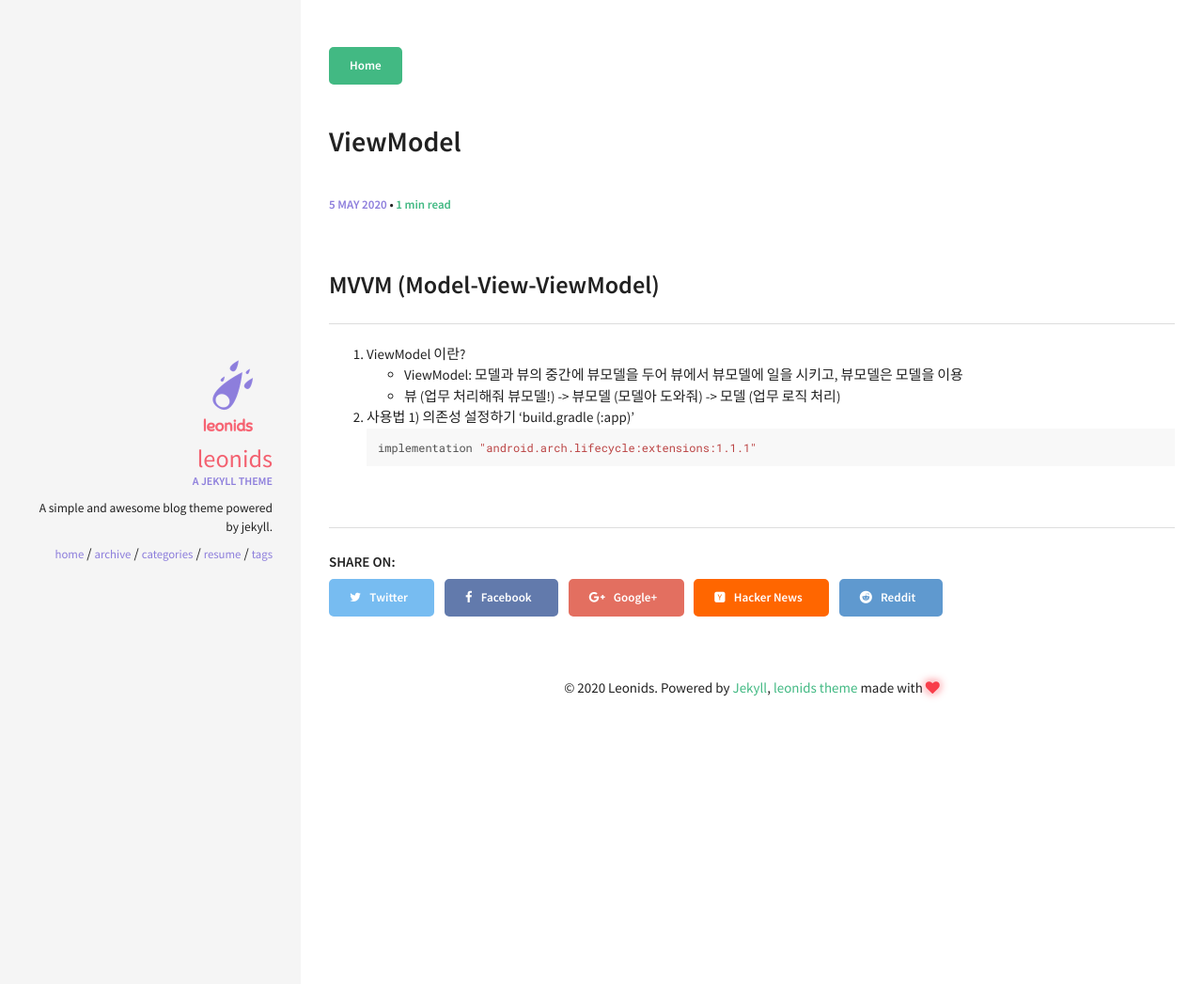
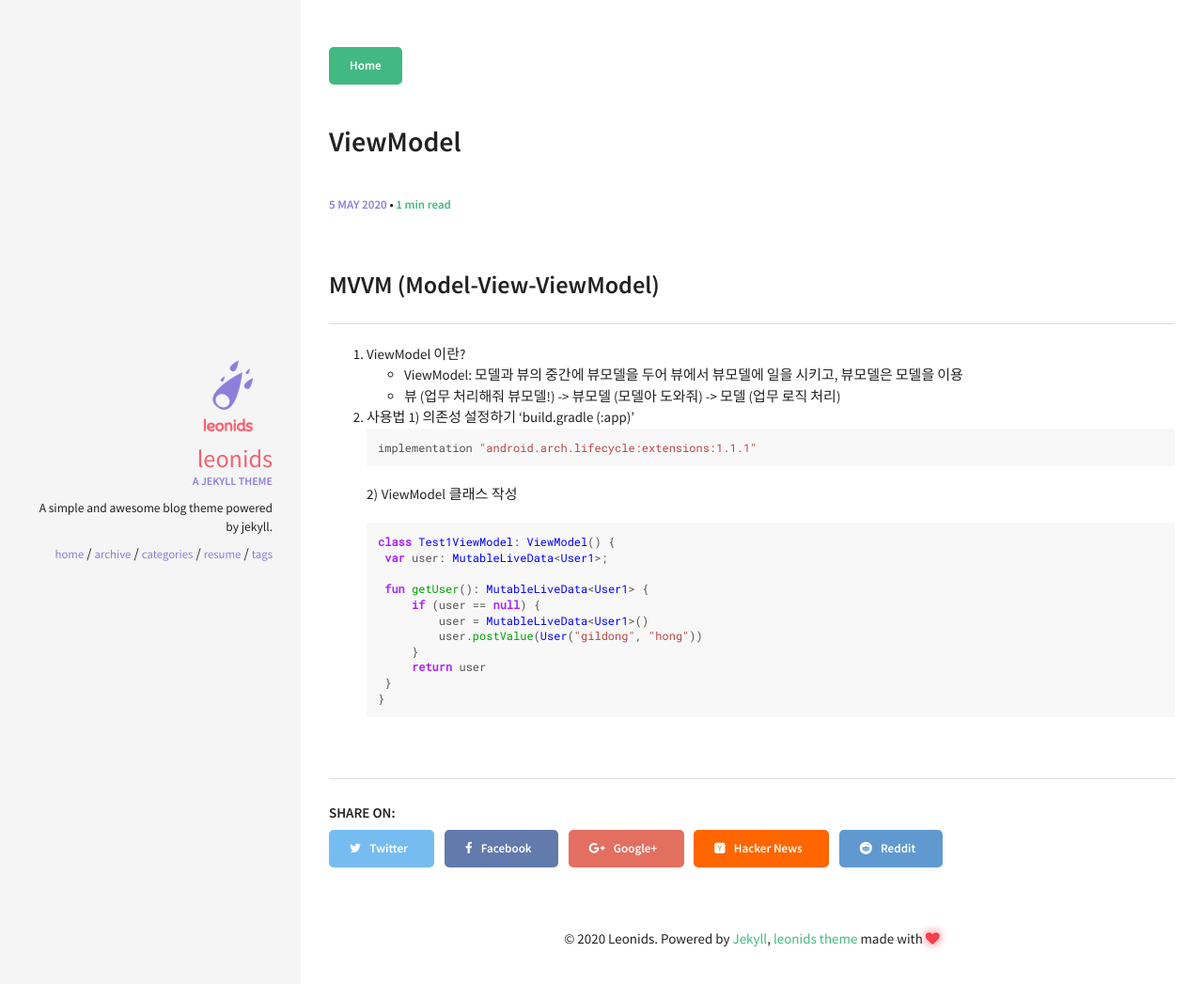
Before and after one commit to sgmsgood/sgmsgood.github.io, a Jekyll site: the page built from _posts/2020-05-05-andorid-viewmodel.md, in a window 1280 px wide. Shown: the top 1047 px of the page at 94% size. Built offline with Jekyll 4.4.1, drawn with Linux system fonts in a browser that asks for light colours.

Commit message:
viewmodel
1. 사용법
2. 클래스 작성

````diff
--- a/_posts/2020-05-05-andorid-viewmodel.md
+++ b/_posts/2020-05-05-andorid-viewmodel.md
@@ -11,6 +11,20 @@ comments: true
 
 2. 사용법
  1) 의존성 설정하기 'build.gradle (:app)'
-```java
+```kotlin
 implementation "android.arch.lifecycle:extensions:1.1.1"
 ```
+ 2) ViewModel 클래스 작성
+```kotlin
+class Test1ViewModel: ViewModel() {
+    var user: MutableLiveData<User1>;
+
+    fun getUser(): MutableLiveData<User1> {
+        if (user == null) {
+            user = MutableLiveData<User1>()
+            user.postValue(User("gildong", "hong"))
+        }
+        return user
+    }
+}
+```
````
